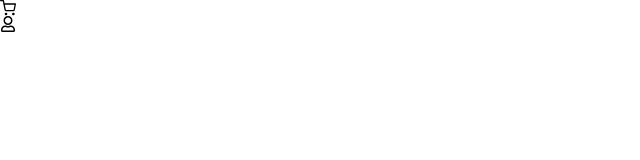
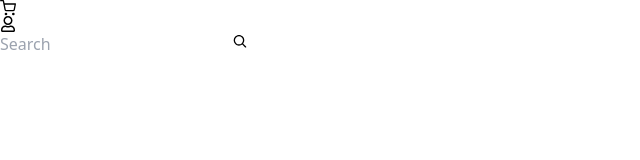
Before and after one commit to MohamedBechirMejri/b-commerce, a Next.js app: page / in a window 1280 px wide. Shown: the top 160 px of the page, without its empty margins (0-640 px from the left). Built offline with nearby package versions, Linux system fonts and the light colour scheme.

Commit message:
style search

```diff
--- a/src/components/Search.tsx
+++ b/src/components/Search.tsx
@@ -1,7 +1,18 @@
-const className = " h-full w-full border border-current";
+import { CgSearch } from "react-icons/cg";
 
 const Search = () => {
-  return <div className={"bg-green-500x0 " + className}></div>;
+  return (
+    <div className="flex h-full w-full">
+      <input
+        type="search"
+        placeholder="Search"
+        className="h-full w-full border-0"
+      />
+      <button className="flex w-24 items-center justify-center text-3xl">
+        <CgSearch />
+      </button>
+    </div>
+  );
 };
 
 export default Search;
```
